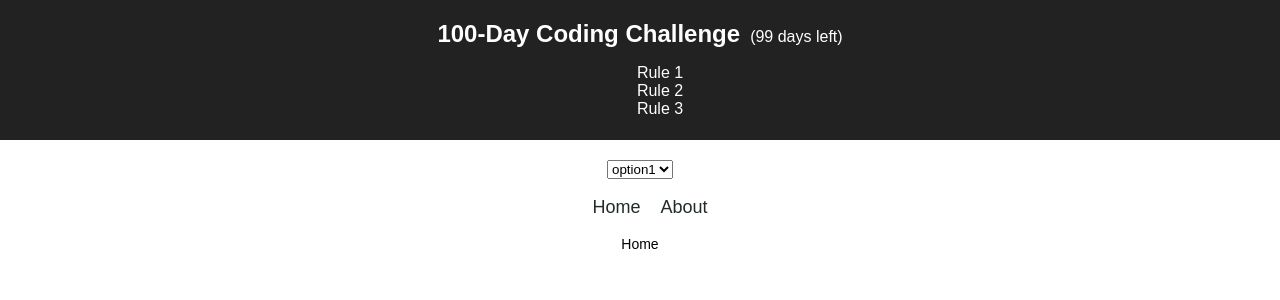
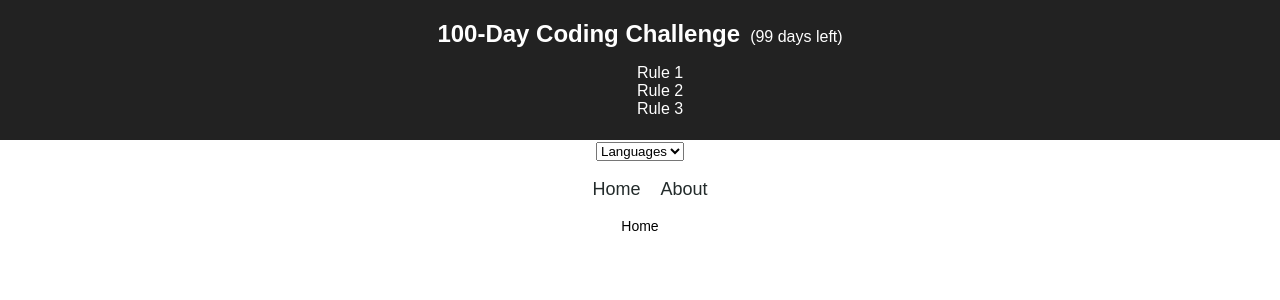
Before and after one commit to Orlando-Martinez/100-day-challenge, a React app in the folder app/: page / in a window 1280 px wide. Shown: the top 300 px of the page. Built offline with nearby package versions, Linux system fonts and the light colour scheme.

Commit message:
Code cleanup.

```diff
--- a/app/src/App.css
+++ b/app/src/App.css
@@ -23,8 +23,3 @@
 .App-intro {
   font-size: large;
 }
-
-@keyframes App-logo-spin {
-  from { transform: rotate(0deg); }
-  to { transform: rotate(360deg); }
-}
--- a/app/src/App.js
+++ b/app/src/App.js
@@ -1,9 +1,13 @@
 import React, { Component } from 'react';
 import './App.css';
+import Home from './pages/Home';
+import About from './pages/About';
 import List from './components/List';
 import Nav from './components/Nav';
 import Countdown from './components/Countdown';
 import SelectField from './components/SelectField';
+import { BrowserRouter as Router, Route } from "react-router-dom";
+
 
 class App extends Component {
   constructor(props){
@@ -12,9 +16,8 @@ class App extends Component {
       text: '',
       rules: ['Rule 1', 'Rule 2', 'Rule 3'],
       options: [
-        {text: 'option1', value: 'option1'},
-        {text: 'option2', value: 'option2'},
-        {text: 'option3', value: 'option3'}
+        {text: 'Languages', value: 'languages'},
+        {text: 'Activity', value: 'activity'},
       ]
     };
   }
@@ -53,11 +56,17 @@ class App extends Component {
           <Countdown start={this.today()} end={'09-09-2018'} />
           <List items={this.state.rules}/>
         </header>
-        <p className="App-intro">
+        <div className="App-intro">
           <SelectField options={this.state.options} onChange={this.handleChange} />
           {this.state.selection}
-          <Nav />
-        </p>
+          <Router>
+            <div>
+              <Nav />
+              <Route exact path="/" render={() => <Home />} />
+              <Route path="/about" render={() => <About />} />
+            </div>
+          </Router>
+        </div>
       </div>
     );
   }
--- a/app/src/components/List/index.js
+++ b/app/src/components/List/index.js
@@ -5,8 +5,8 @@ const List = ({items, inline}) => {
     const isInline = () => ( inline ? 'inline': 'list' )
     return (
         <ul className={isInline()}>
-            {items.map(item => (
-                <li>{item}</li>
+            {items.map((item, index) => (
+                <li key={index}>{item}</li>
             ))}
         </ul>
     )
--- a/app/src/components/Nav/index.js
+++ b/app/src/components/Nav/index.js
@@ -1,12 +1,9 @@
 import React from 'react';
-import { BrowserRouter as Router, Route, Link } from "react-router-dom";
+import { BrowserRouter as Router, Link } from "react-router-dom";
 
-import Home from '../../pages/Home';
-import About from '../../pages/About';
 import List from '../List';
 
 import './styles.scss';
-
 
 const routes = [
     <Link to="/">Home</Link>,
@@ -14,17 +11,9 @@ const routes = [
 ]
 
 const Nav = () => (
-    <Router>
-        <div>
-            <nav className='nav'>
-                <List items={routes} inline/>
-            </nav>
-            <div>
-                <Route exact path="/" component={Home} />
-                <Route path="/about" component={About} />
-            </div>
-        </div>
-    </Router>
+    <nav className='nav'>
+        <List items={routes} inline/>
+    </nav>
 );
 
 export default Nav;
--- a/app/src/components/SelectField/index.js
+++ b/app/src/components/SelectField/index.js
@@ -4,7 +4,7 @@ const SelectField = ({ options, onChange }) => {
     return (
         <select onChange={onChange}>
             {options.map((item, index) => (
-               <option>{item.text}</option>
+               <option key={index}>{item.text}</option>
             ))}
         </select>
     )
--- a/app/src/components/WakaTime/index.js
+++ b/app/src/components/WakaTime/index.js
@@ -6,4 +6,4 @@ export const WakaTime = ({url}) => (
     </figure>
 )
 
-export default WakaTime
+export default WakaTime;
--- a/app/src/pages/About/styles.scss
+++ b/app/src/pages/About/styles.scss
@@ -3,5 +3,11 @@
     flex-flow: row wrap;
 }
 .languagesWrapper, .activityWrapper {
-    width: 50%;
+    width: 100%;
 }
+
+@media only screen and (min-width: 1080px) {
+    .languagesWrapper, .activityWrapper {
+        width: 50%;
+    }
+}
```
